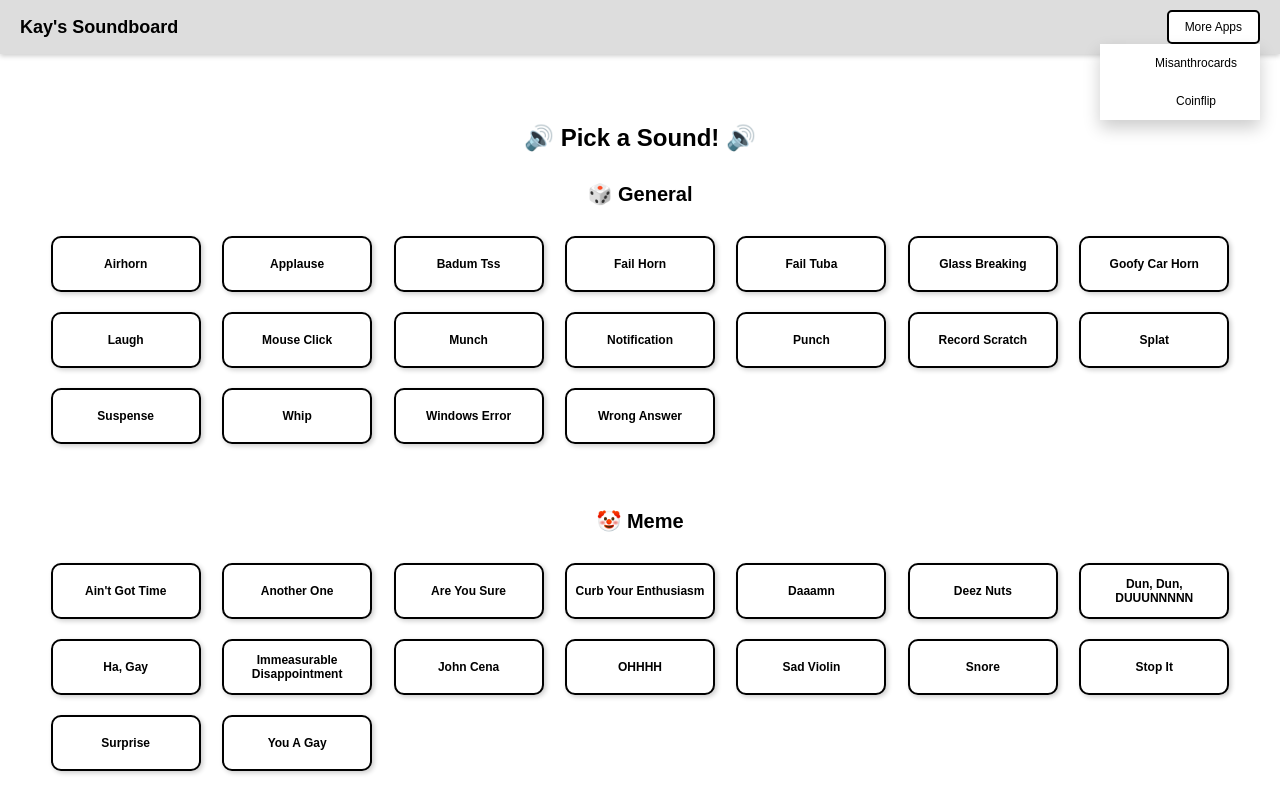
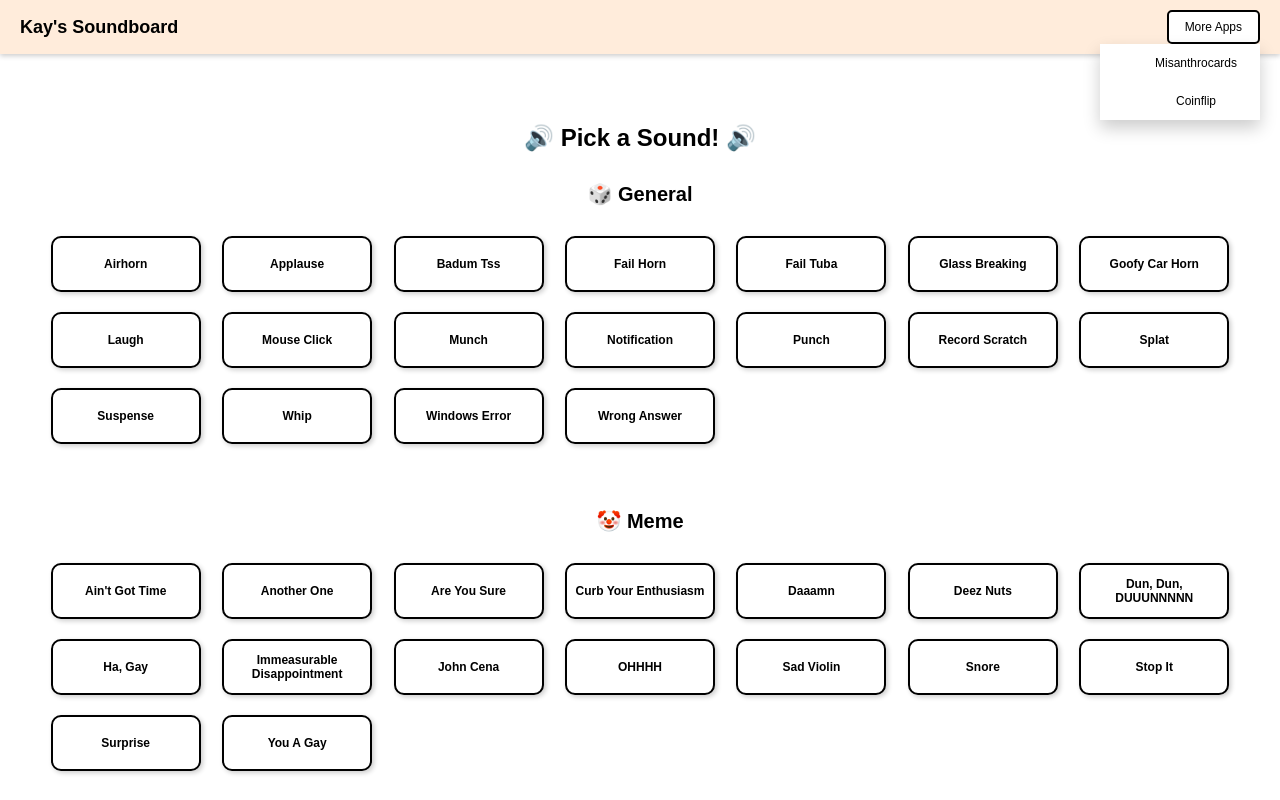
Before and after one commit to kay-who-codes/Soundboard, a plain HTML site: page index.html in a window 1280 px wide. Both pictures are taken after a click on the button "More Apps". Shown: the top 800 px of the page. Drawn offline with Linux system fonts and the light colour scheme.

Commit message:
Update style.css

```diff
--- a/style.css
+++ b/style.css
@@ -25,7 +25,7 @@ body.dark-mode {
   justify-content: space-between;
   align-items: center;
   padding: 10px 20px;
-  background-color: #ddd;
+  background-color: #ff780024;
   color: var(--text-color);
   top: 0;
   left: 0;
@@ -68,6 +68,12 @@ body.dark-mode {
   background-color: var(--button-outline-color);
 }
 
+/* Dropdown on Hover - Visible on Hovering */
+.dropdown:hover .dropdown-content {
+  display: block;
+}
+
+/* Dropdown Content */
 .dropdown-content {
   display: none;
   position: absolute;
@@ -88,8 +94,10 @@ body.dark-mode {
   width: 100%; /* Ensure links take up full width of dropdown */
 }
 
+/* Hover effect for dropdown items */
 .dropdown-content a:hover {
-  color: blue; /* Change text color to blue instead of background turning black */
+  color: #007bff; /* Change text color to blue in light mode */
+  background-color: transparent; /* Prevent background from changing */
 }
 
 /* Mobile Dropdown Toggle */
@@ -121,6 +129,17 @@ body.dark-mode .header-link {
 
 body.dark-mode .dropdown-content a {
   color: var(--button-text-color);
+}
+
+/* Ensure dropdown links are fully readable */
+.dropdown-content a {
+  white-space: nowrap; /* Prevent text from wrapping */
+  overflow: hidden;
+  text-overflow: ellipsis;
+}
+
+.dropdown-content a:active {
+  background-color: transparent; /* No background when the item is clicked */
 }
 
 body {
```
